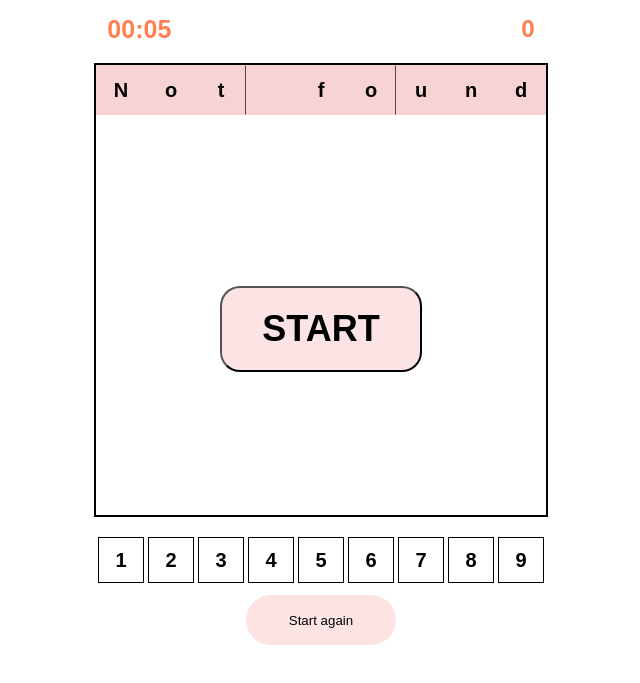
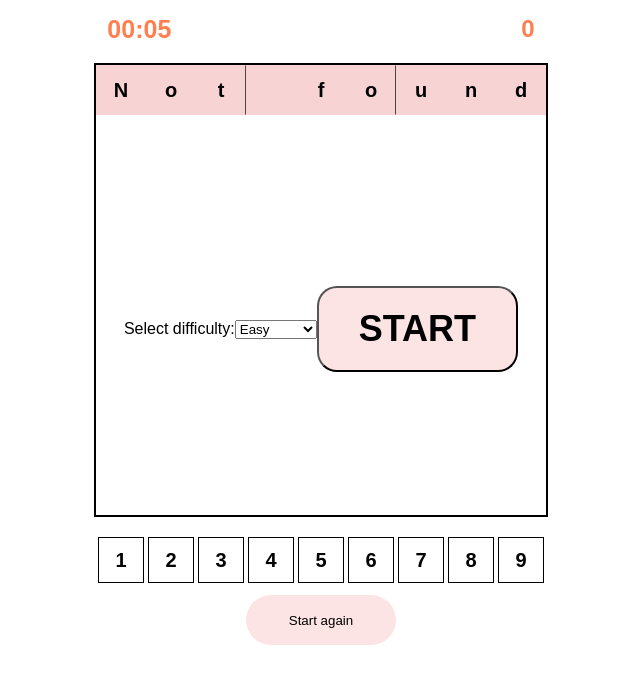
Before and after one commit to AnanyaSDhar/ananyasd.github.io, a plain HTML site: page index.html in a window 1280 px wide. Shown: the part 71-754 px from the top of the page, without its empty margins (319-959 px from the left). Drawn offline with Linux system fonts and the light colour scheme; no server answers.

Commit message:
Update for difficulty level

```diff
--- a/index.html
+++ b/index.html
@@ -5,15 +5,26 @@
         <title>Sudoku</title>
 
         <link rel="stylesheet" href="sudoku.css">
-        <script src="sudoku.js" type="text/javascript"></script>
+        <script src="sudoku.js"></script>
     </head>
 
     <body>
         <h1>SUDOKU</h1>
         <hr>
         <div id="start-screen">
+            <label for="difficulty">Select difficulty:</label>
+            <select id="difficulty">
+              <option value="easy">Easy</option>
+              <option value="medium">Medium</option>
+              <option value="hard">Hard</option>
+              <option value="very-hard">Very Hard</option>
+              <option value="insane">Insane</option>
+              <option value="inhuman">Inhuman</option>
+            </select><br>
+             <!-- Add a line break here -->
             <button id="start-button">START</button>
         </div>
+
 
         <div id="status">
             <div id="timer">00:00</div>
@@ -30,10 +41,11 @@
             <button id="ok-button">OK</button>
             <button id="play-again-button">Play Again</button>
         </div>
-        <div id="celebration">
+
+        <!-- <div id="celebration">
             <img src="confetti2.gif" alt="Confetti">
             <h2>You did it!</h2>
-        </div>
+        </div> -->
         <img id="play-again-logo" src="play-again-logo.jpg">
 
         <div id="overlay"></div>
```
